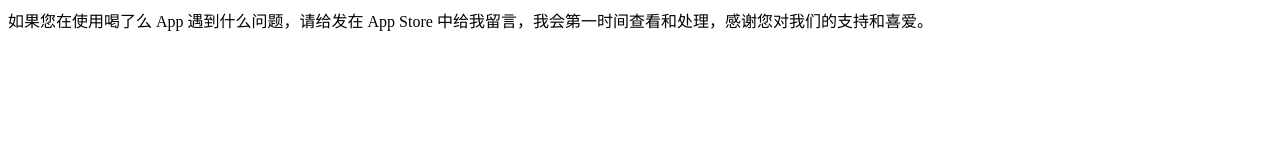
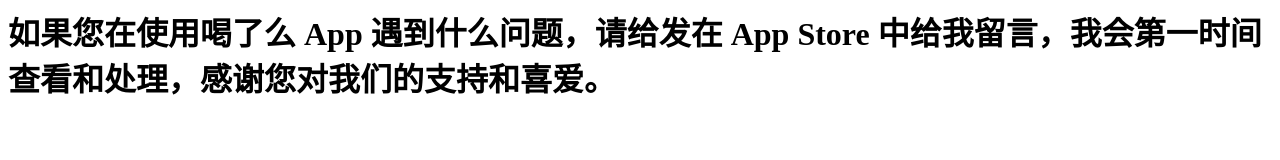
Before and after one commit to wwheleme/heleme, a plain HTML site: page support/index.html in a window 1280 px wide. Drawn offline with Linux system fonts and the light colour scheme.

Commit message:
Update index.html

```diff
--- a/support/index.html
+++ b/support/index.html
@@ -1,2 +1,2 @@
-<p>如果您在使用喝了么 App 遇到什么问题，请给发在 App Store 中给我留言，我会第一时间查看和处理，感谢您对我们的支持和喜爱。
-</p>
+<h1>如果您在使用喝了么 App 遇到什么问题，请给发在 App Store 中给我留言，我会第一时间查看和处理，感谢您对我们的支持和喜爱。
+</h1>
```
